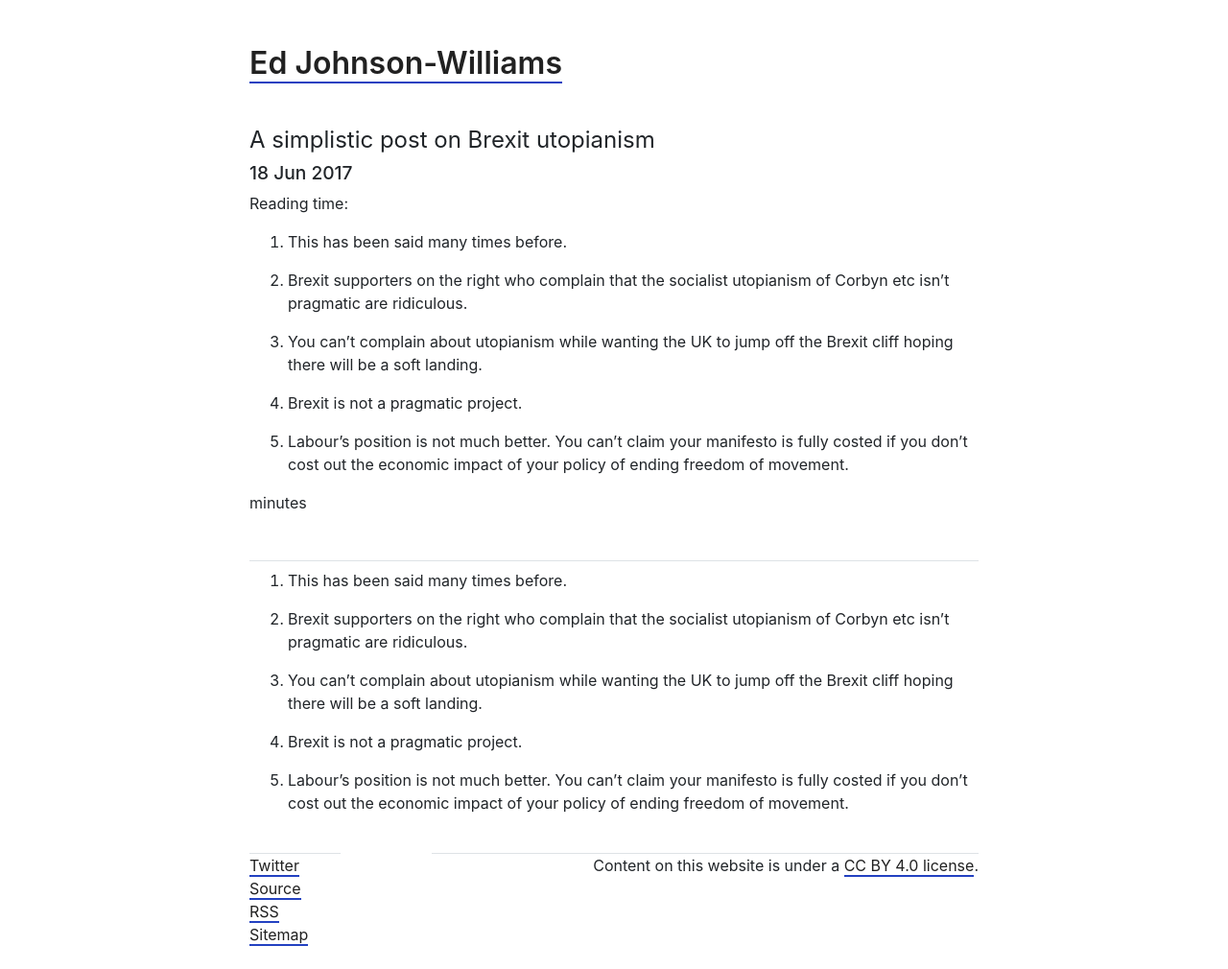
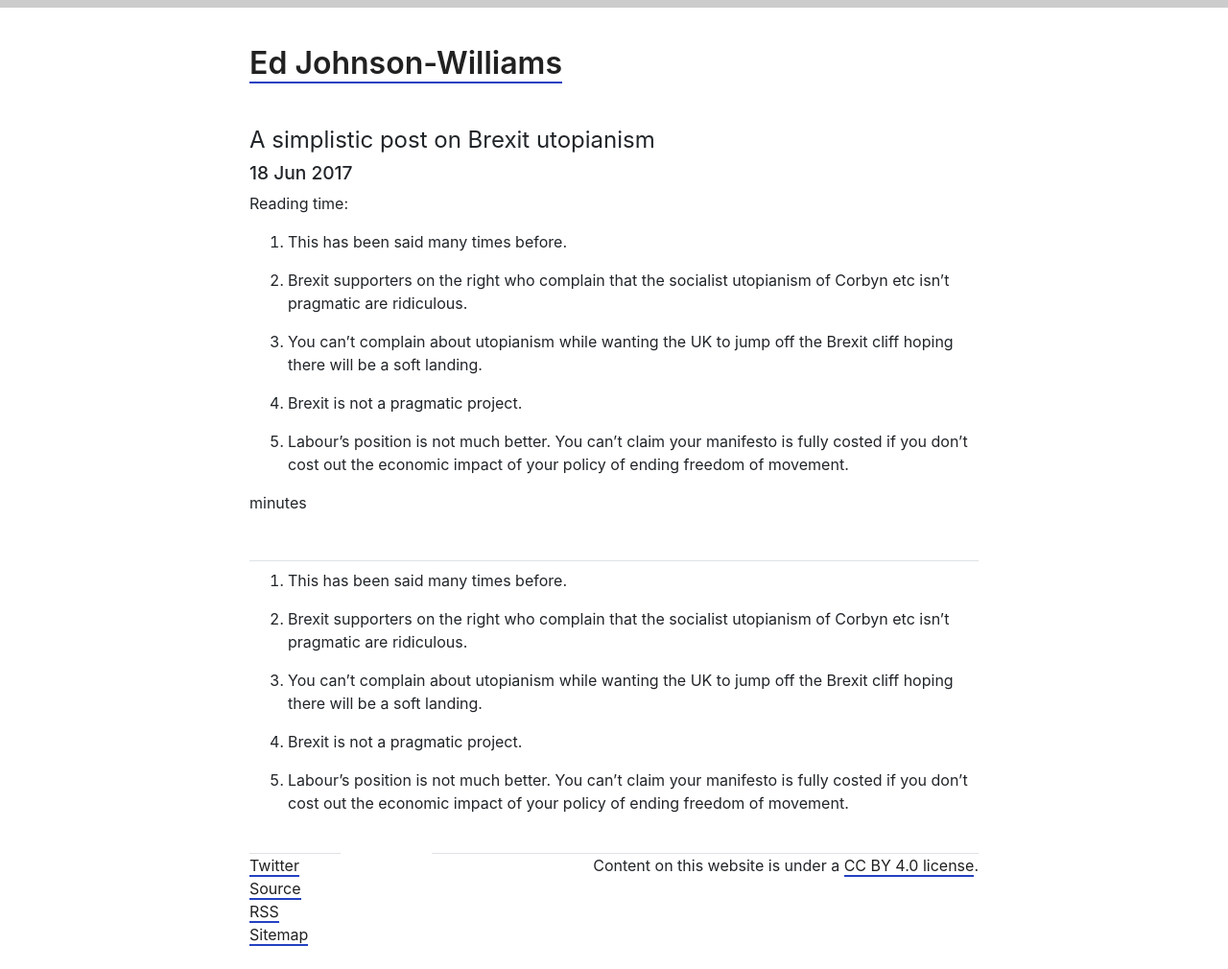
Before and after one commit to edjw/edjw.github.io, a Jekyll site: the page built from _posts/2017-06-18-a-simplistic-post-on-brexit-utopianism.md, in a window 1280 px wide. Shown: the whole page at 96% size. Built offline with Jekyll 4.4.1, drawn with Linux system fonts in a browser that asks for light colours.

Commit message:
changing scrollbar indicator colour

```diff
--- a/_layouts/default.html
+++ b/_layouts/default.html
@@ -45,9 +46,6 @@
             </div>
         </div>
     </div>
-    <!--
-    <script src="https://stackpath.bootstrapcdn.com/bootstrap/4.1.1/js/bootstrap.min.js" integrity="sha384-smHYKdLADwkXOn1EmN1qk/HfnUcbVRZyYmZ4qpPea6sjB/pTJ0euyQp0Mk8ck+5T" crossorigin="anonymous"></script>
-    -->
     <script src="/js/main.js"></script>
 </body>
 
--- a/_layouts/post.html
+++ b/_layouts/post.html
@@ -1,6 +1,11 @@
 ---
 layout: default
 ---
+<div class="header">
+  <div class="progress-container">
+    <div class="progress-bar" id="scroll_indicator"></div>
+  </div>
+</div>
 <div class="mt-3">
   <h2 class="post-title">{{ page.title }}</h2>
 </div>
@@ -9,11 +14,6 @@ layout: default
   <h5 class="post-date">{{ page.date | date_to_string }}</h5>
   <p class="reading-time">Reading time:<span> {{ time }} {% if time == '1' %}minute{% else %}minutes{% endif %} </span></p>
 </div>
-<div class="header">
-  <div class="progress-container">
-    <div class="progress-bar" id="scroll_indicator"></div>
-  </div>
-</div>
 <div class="post-content mt-5 pt-2 border-top">
   {{ content }}
 </div>
--- a/css/main.css
+++ b/css/main.css
@@ -61,7 +61,8 @@ pre.highlight {
     position: fixed;
     top: 0;
     z-index: 1;
-    /* width: 100%; */
+    width: 100%;
+    left: 0;
     background-color: #f1f1f1;
   }
 
@@ -73,6 +74,6 @@ pre.highlight {
 
   .progress-bar {
     height: 8px;
-    background: #4caf50;
+    background: #2341C1;
     width: 0%;
   }
```
Also changed, not shown: other parts of _layouts/default.html (+2 -1 lines).
